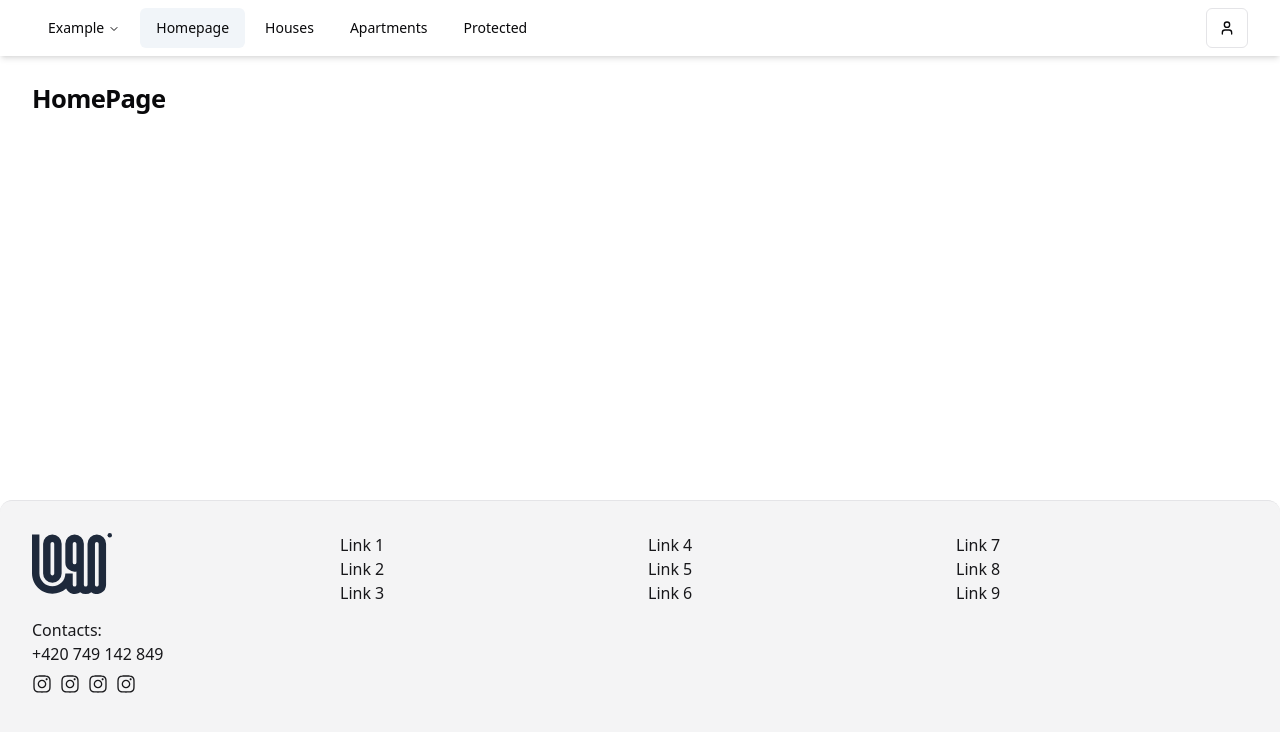
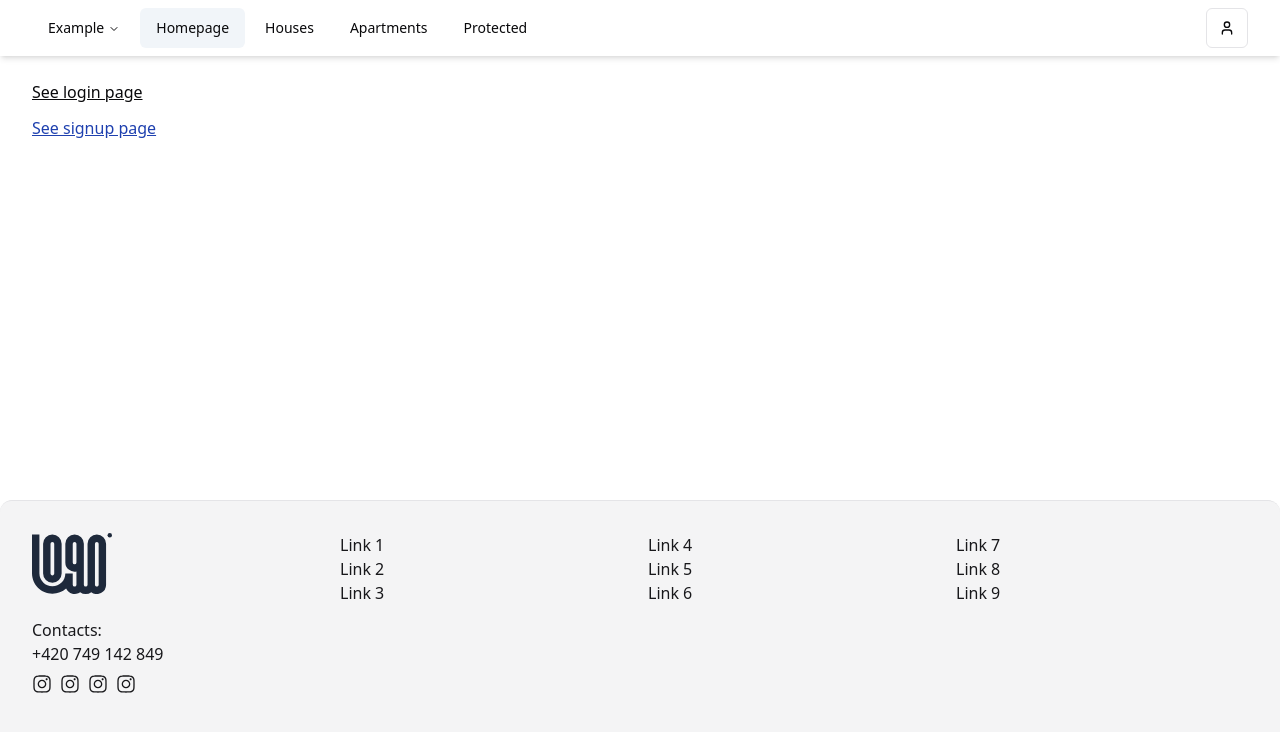
Before and after one commit to PCU-SAD/house-hunt-fe, a React (Vite) app: page / in a window 1280 px wide. Shown: the top 732 px of the page. Built offline with nearby package versions, Linux system fonts and the light colour scheme; no server answers.

Commit message:
tel input format

```diff
--- a/src/pages/auth/signup/SignupForm/SignupForm.tsx
+++ b/src/pages/auth/signup/SignupForm/SignupForm.tsx
@@ -128,6 +128,7 @@ const SignupForm: FC<SignupFormProps> = ({ userType }) => {
                 <FormControl className="w-full">
                   <PhoneInput
                     placeholder="Enter a phone number"
+                    international
                     defaultCountry="CZ"
                     {...field}
                   />
--- a/src/pages/auth/signup/SignupPage.tsx
+++ b/src/pages/auth/signup/SignupPage.tsx
@@ -2,17 +2,17 @@ import { Tabs, TabsList, TabsTrigger } from '@/components/ui/tabs'
 import SignupForm from '@/pages/auth/signup/SignupForm/SignupForm'
 import { useState } from 'react'
 
-export type UserTypeTab = 'tenant' | 'owner'
+export type UserTypeTab = 'TENANT' | 'OWNER'
 
 function SignupPage() {
-  const [userTypeTab, setUserTypeTab] = useState<UserTypeTab>('tenant')
+  const [userTypeTab, setUserTypeTab] = useState<UserTypeTab>('TENANT')
 
   function handleOwnerTabClick() {
-    setUserTypeTab('owner')
+    setUserTypeTab('OWNER')
   }
 
   function handleTenantTabClick() {
-    setUserTypeTab('tenant')
+    setUserTypeTab('TENANT')
   }
 
   return (
--- a/src/pages/home/Home.tsx
+++ b/src/pages/home/Home.tsx
@@ -1,5 +1,6 @@
 import { Container, Layout } from '@/components'
-import { Typography } from '@/components/ui/typography'
+import { Link } from '@tanstack/react-router'
+
 import { FC } from 'react'
 
 type HomeProps = {}
@@ -8,7 +9,15 @@ const Home: FC<HomeProps> = () => {
   return (
     <Layout>
       <Container>
-        <Typography variant="h2">HomePage</Typography>
+        <div className="flex flex-col gap-3">
+          <Link to="/login" className="underline">
+            See login page
+          </Link>
+
+          <Link to="/signup" className="text-blue-800 underline">
+            See signup page
+          </Link>
+        </div>
       </Container>
     </Layout>
   )
```
